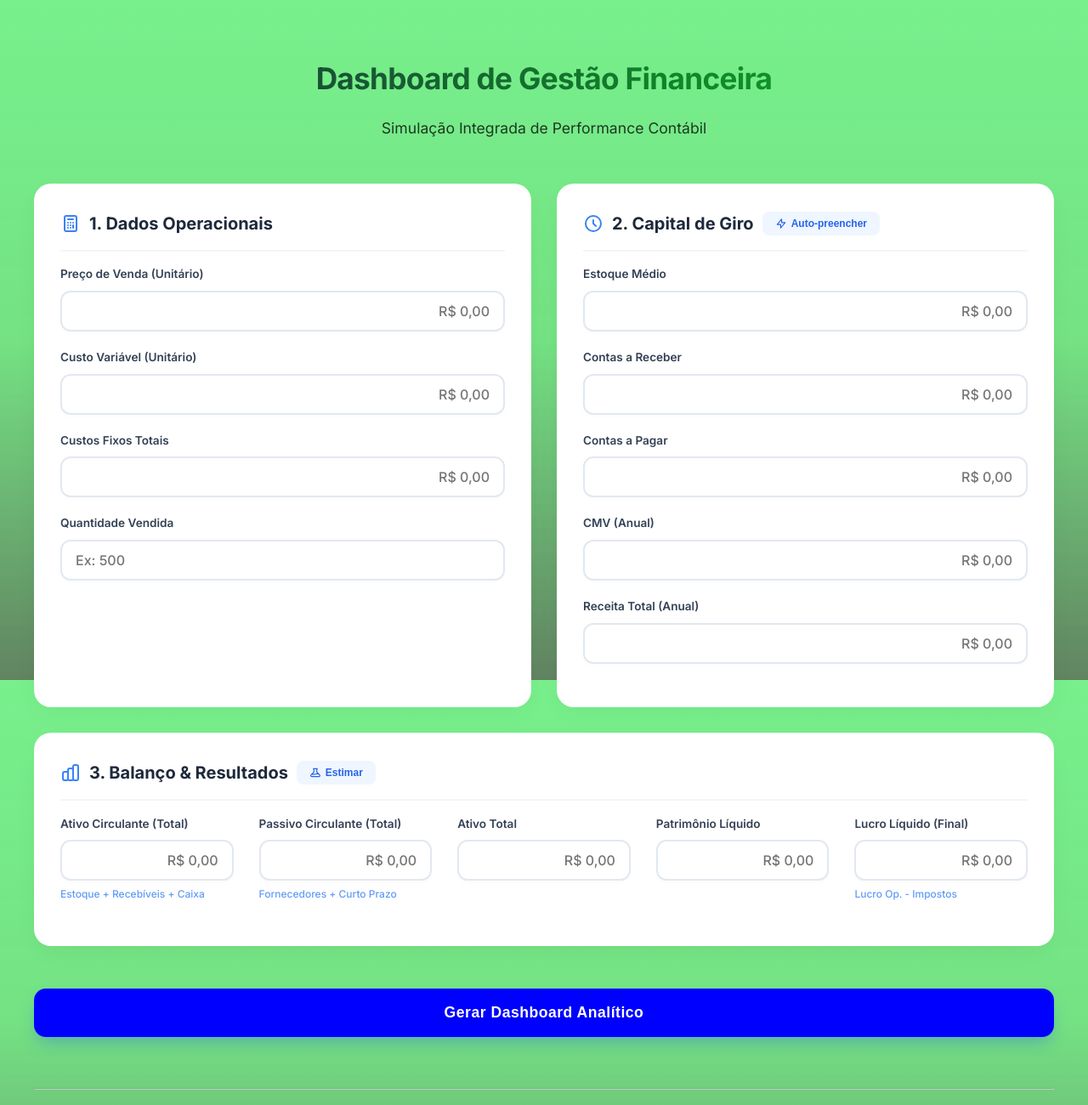
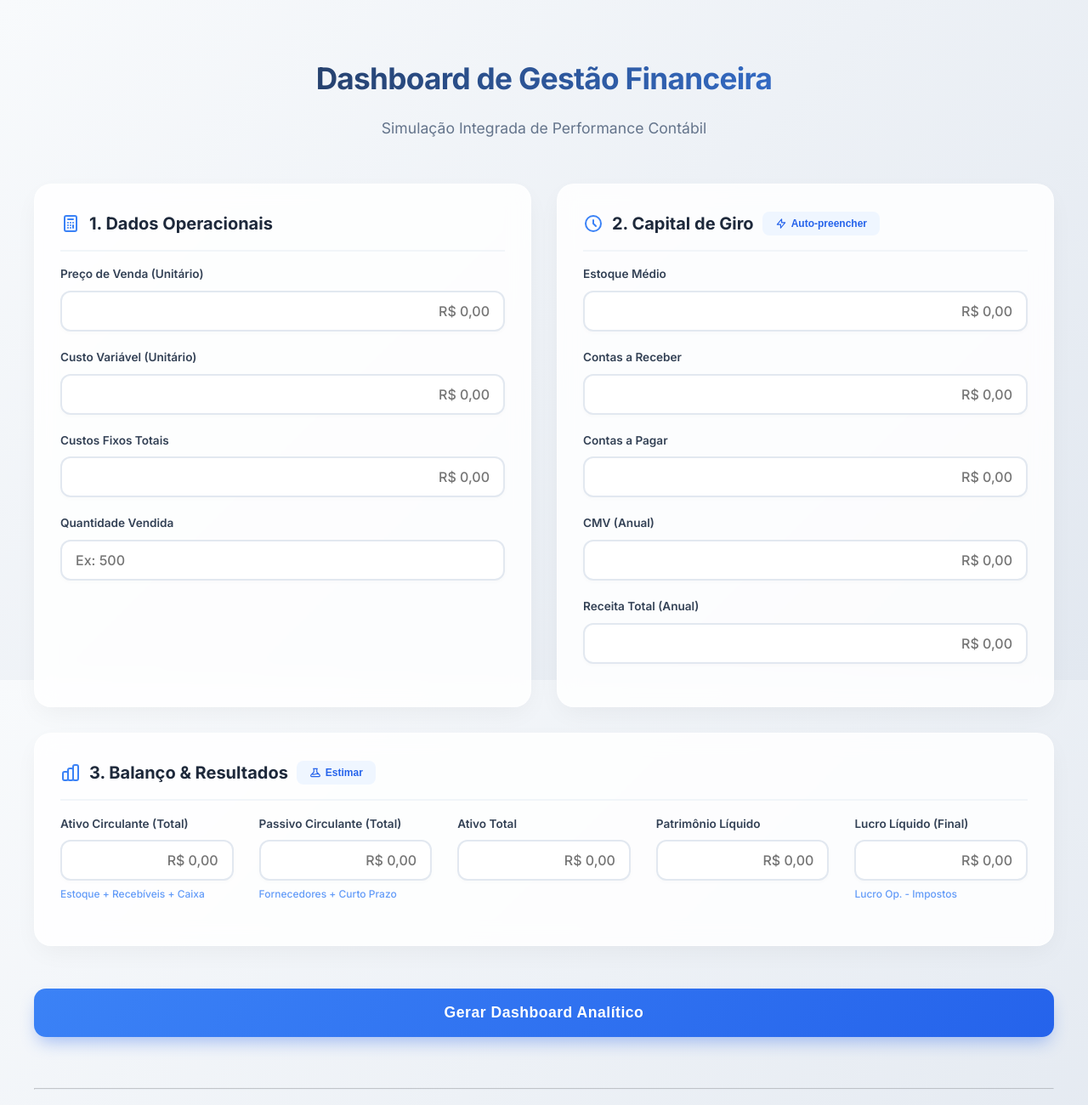
Before and after one commit to Ggiovani047/projeto-integrador-gestao-financeira, a plain HTML site: page index.html in a window 1280 px wide. Shown: the top 1300 px of the page at 85% size. Drawn offline with nearby package versions, Linux system fonts and the light colour scheme.

Commit message:
REvertendo ultimo commit

```diff
--- a/css/style.css
+++ b/css/style.css
@@ -29,7 +29,7 @@
 
 body {
     font-family: 'Inter', sans-serif;
-    background: linear-gradient(rgba(41, 231, 73, 0.63), rgba(25, 207, 50, 0.603),  rgba(34, 82, 34, 0.712));
+    background: var(--bg-gradient);
     background-attachment: fixed; /* Fundo fixo ao rolar */
     color: var(--text);
     margin: 0;
@@ -51,20 +51,18 @@ header {
 }
 
 h1 {
-
+    color: var(--secondary);
     font-weight: 800;
     font-size: 2.2rem;
     margin-bottom: 10px;
     letter-spacing: -0.02em;
-    background: linear-gradient(90deg, #1e293b 0%, #0ab821 100%);
+    background: linear-gradient(90deg, #1e293b 0%, #3b82f6 100%);
     -webkit-background-clip: text;
-    background-clip: text; /* Padrão moderno */
     -webkit-text-fill-color: transparent;
-    color: transparent; /* Padrão moderno, funciona como fallback */
 }
 
 p.subtitle {
-    color: rgba(0, 0, 0, 0.76);
+    color: var(--text-light);
     font-weight: 400;
     font-size: 1.1rem;
 }
@@ -79,7 +77,7 @@ p.subtitle {
 
 /* Cards com Glassmorphism */
 .card {
-    background: white;
+    background: var(--card-bg);
     backdrop-filter: blur(12px); /* Efeito de vidro */
     -webkit-backdrop-filter: blur(12px);
     border: 1px solid var(--card-border);
@@ -170,7 +168,7 @@ input:focus {
 
 /* Botões Modernos */
 .botao-calcular {
-    background: blue;
+    background: var(--primary-gradient);
     color: white;
     border: none;
     padding: 18px 36px;
```
